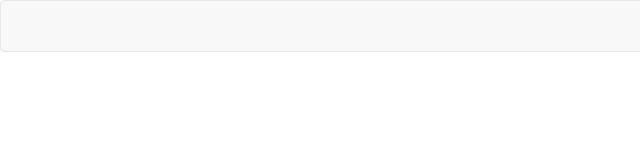
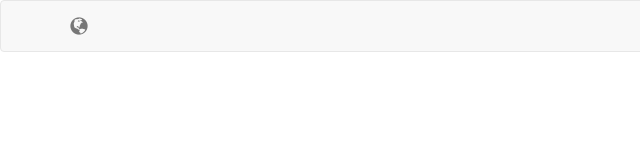
Before and after one commit to Klingon1717/app-landing-page, a plain HTML site: page index.html in a window 1280 px wide. Shown: the full height of the page, 0-640 px from the left. Drawn offline with nearby package versions, Linux system fonts and the light colour scheme.

Commit message:
added glyph icon for brand in nav

```diff
--- a/index.html
+++ b/index.html
@@ -13,7 +13,7 @@
 <div class="navbar navbar-default nabar-fixed-top">
 	<div class="container">
 		<div class="navbar-header">
-		<a href="" class="navbar-brand"></a>
+		<a href="" class="navbar-brand"><span class="glyphicon glyphicon-globe"></span></a>
 	</div>
 	</div>
 	</div>
```
